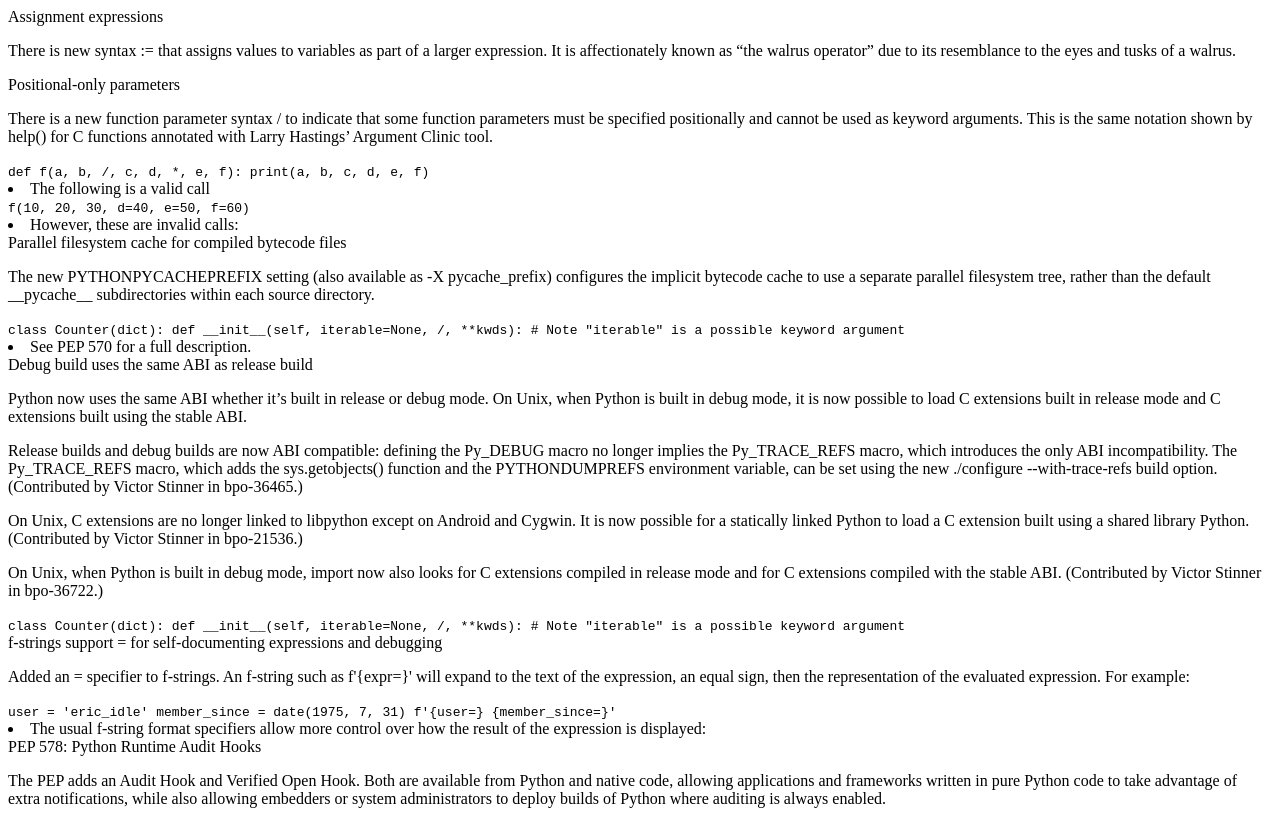
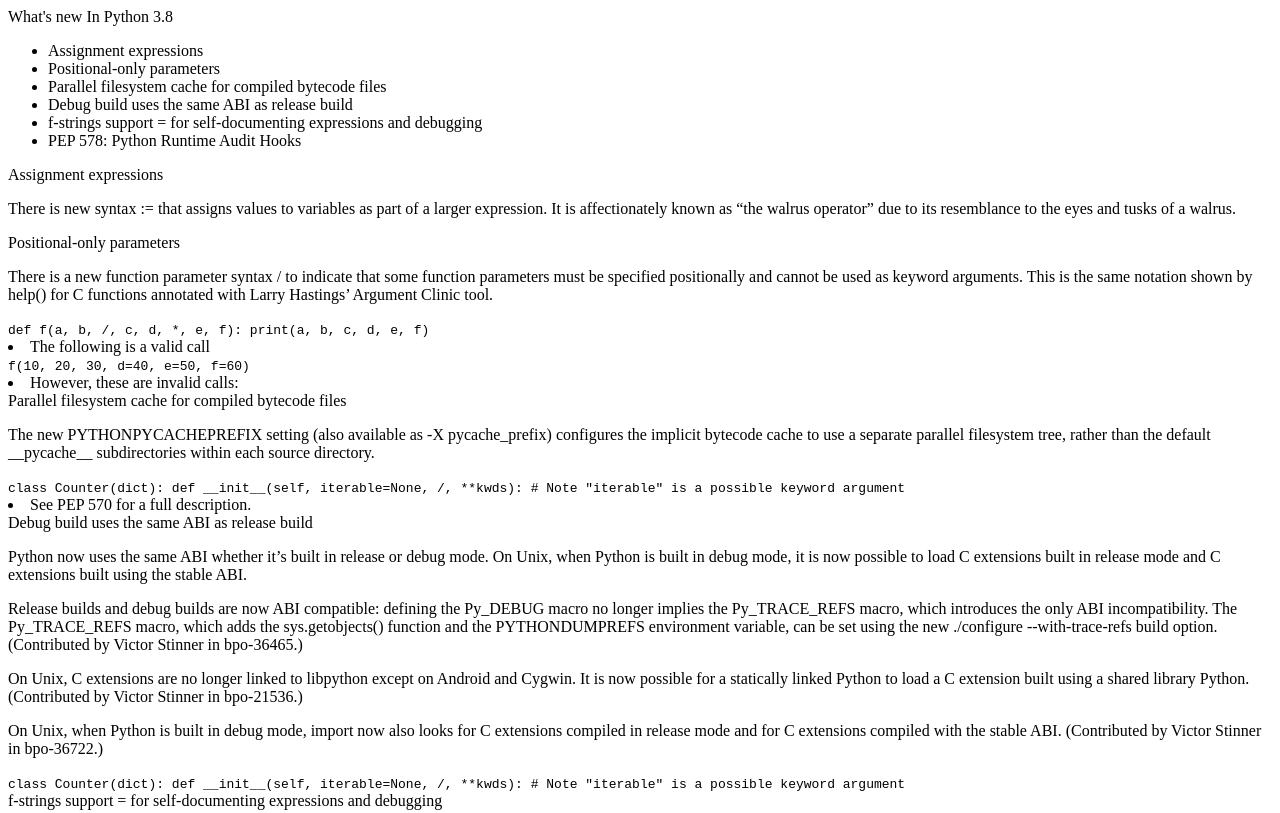
Before and after one commit to carreraprogrammer/IsaiasDanielT-D, a plain HTML site: page index.html in a window 1280 px wide. Shown: the top 813 px of the page. Drawn offline with Linux system fonts and the light colour scheme.

Commit message:
from step 8 to step 12

```diff
--- a/index.html
+++ b/index.html
@@ -8,10 +8,22 @@
   <body>
     <!-- HERE THE CONTENT STARTS -->
     <div class="navbar">
-      <nav id="navbar"></nav>
+      <nav id="navbar">
+        <header>
+          What's new In Python 3.8
+        </header>
+        <ul>
+          <li><a class="nav-link">Assignment expressions</a></li>
+          <li><a class="nav-link">Positional-only parameters</a></li>
+          <li><a class="nav-link">Parallel filesystem cache for compiled bytecode files</a></li>
+          <li><a class="nav-link">Debug build uses the same ABI as release build</a></li>
+          <li><a class="nav-link">f-strings support = for self-documenting expressions and debugging</a></li>
+          <li><a class="nav-link">PEP 578: Python Runtime Audit Hooks</a></li>
+        </ul>
+      </nav>
     </div>
     <main id="main-doc">
-      <section id=" Assignment_expressionsclass" class="main-section">
+      <section id="Assignment_expressionsclass" class="main-section">
         <header>Assignment expressions</header>
         <p>
           There is new syntax := that assigns values to variables as part of a
```
Also changed, not shown: 1 other file.
